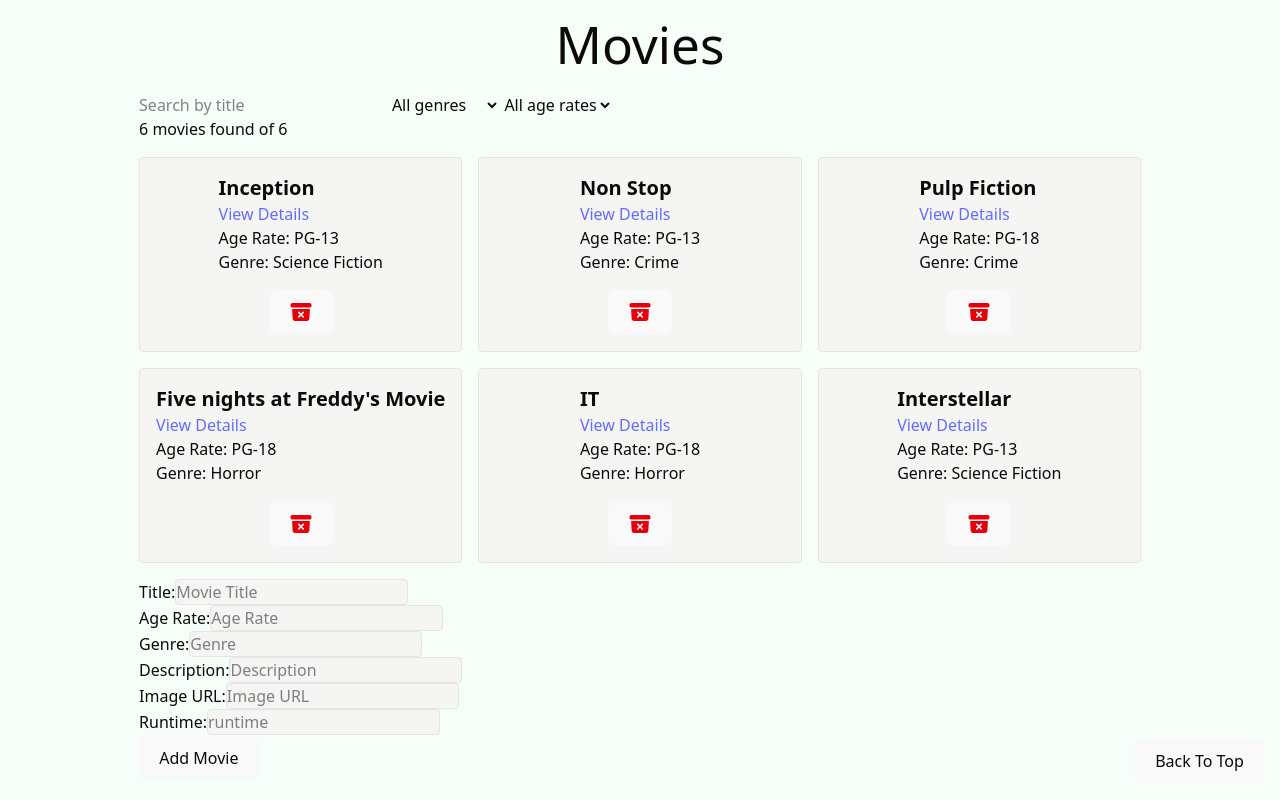
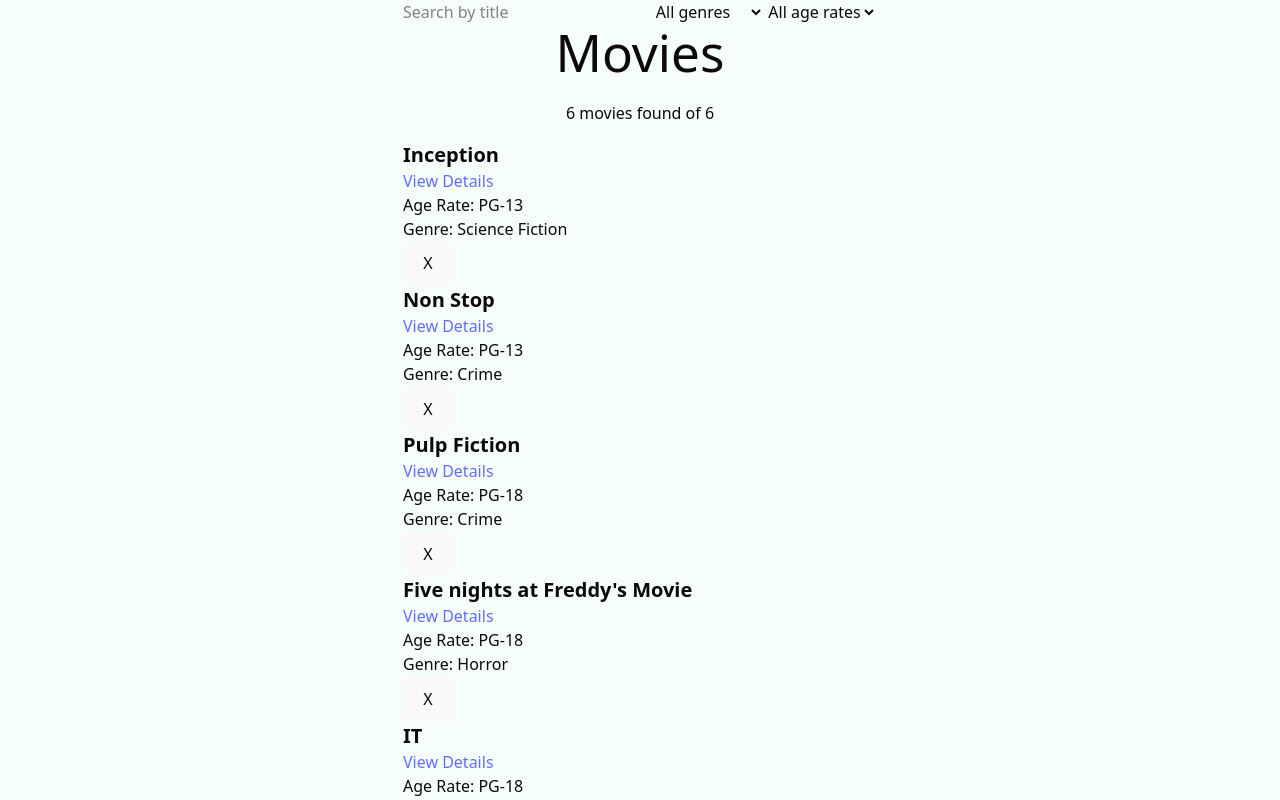
Before and after one commit to erik-per-lidstrom/Movie-night-planer, a React (Vite) app: page / in a window 1280 px wide. Shown: the top 800 px of the page. Built offline with nearby package versions, Linux system fonts and the light colour scheme.

Commit message:
fix details for movie styling whole website

```diff
--- a/src/pages/home.page.tsx
+++ b/src/pages/home.page.tsx
@@ -1,7 +1,6 @@
 import { useState } from "react";
 import type { Movie } from "../types";
 import { useContext } from "react";
-import { HiArchiveBoxXMark } from "react-icons/hi2";
 import MovieContext from "../context/movie.context";
 import MovieInput from "../components/movieInput.component";
 import ScrollToTop from "../components/scrollToTop.component";
@@ -36,9 +35,9 @@
     dispatch?.({ type: "REMOVE_MOVIE", payload: id });
 
   return (
-    <div className="home-page p-4 max-w-7xl mx-auto">
+    <div>
       <ScrollToTop />
-      <h1>Movies</h1>
+
       <input
         type="text"
         placeholder="Search by title"
@@ -65,35 +64,25 @@
         <option value="PG-13">PG-13</option>
         <option value="PG-18">PG-18</option>
       </select>
-
-      <p>
+      <h1>Movies</h1>
+      <p className="movie-count">
         {filteredmovies.length} movies found of {state.length}
       </p>
-      <div className="grid grid-cols-1 md:grid-cols-2 lg:grid-cols-3 gap-4  my-4">
       {filteredmovies.length === 0 && <p>No movies found</p>}
       {filteredmovies.map((movie: Movie) => (
-          <div
-            key={movie.id}
-            className="flex flex-col items-center gap-4 border p-4 rounded bg-accent"
-          >
+        <div key={movie.id}>
           <MovieItem movie={movie} />
           <button
             onClick={() => {
               removeMovie(movie.id);
             }}
           >
-              <HiArchiveBoxXMark className="text-red-600 w-6 h-auto " />
+            X
           </button>
         </div>
       ))}
-      </div>
 
-      <button
-        className="scrollToTop fixed bottom-4 right-4"
-        onClick={scrollToTop}
-      >
-        Back To Top
-      </button>
+      <button onClick={scrollToTop}>Back To Top</button>
       <MovieInput />
     </div>
   );
```
Lines whose indentation alone changed are shown as unchanged.
